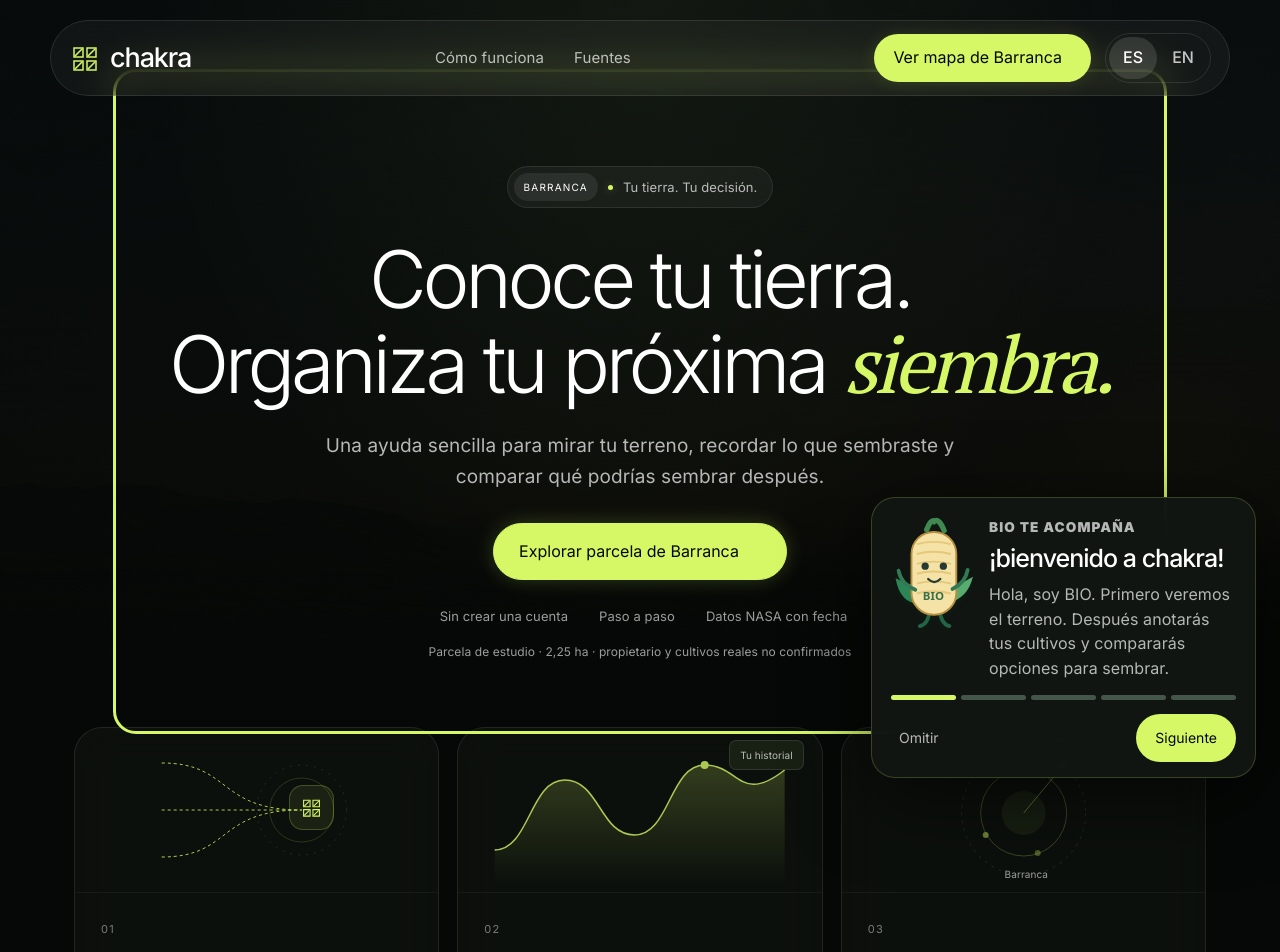
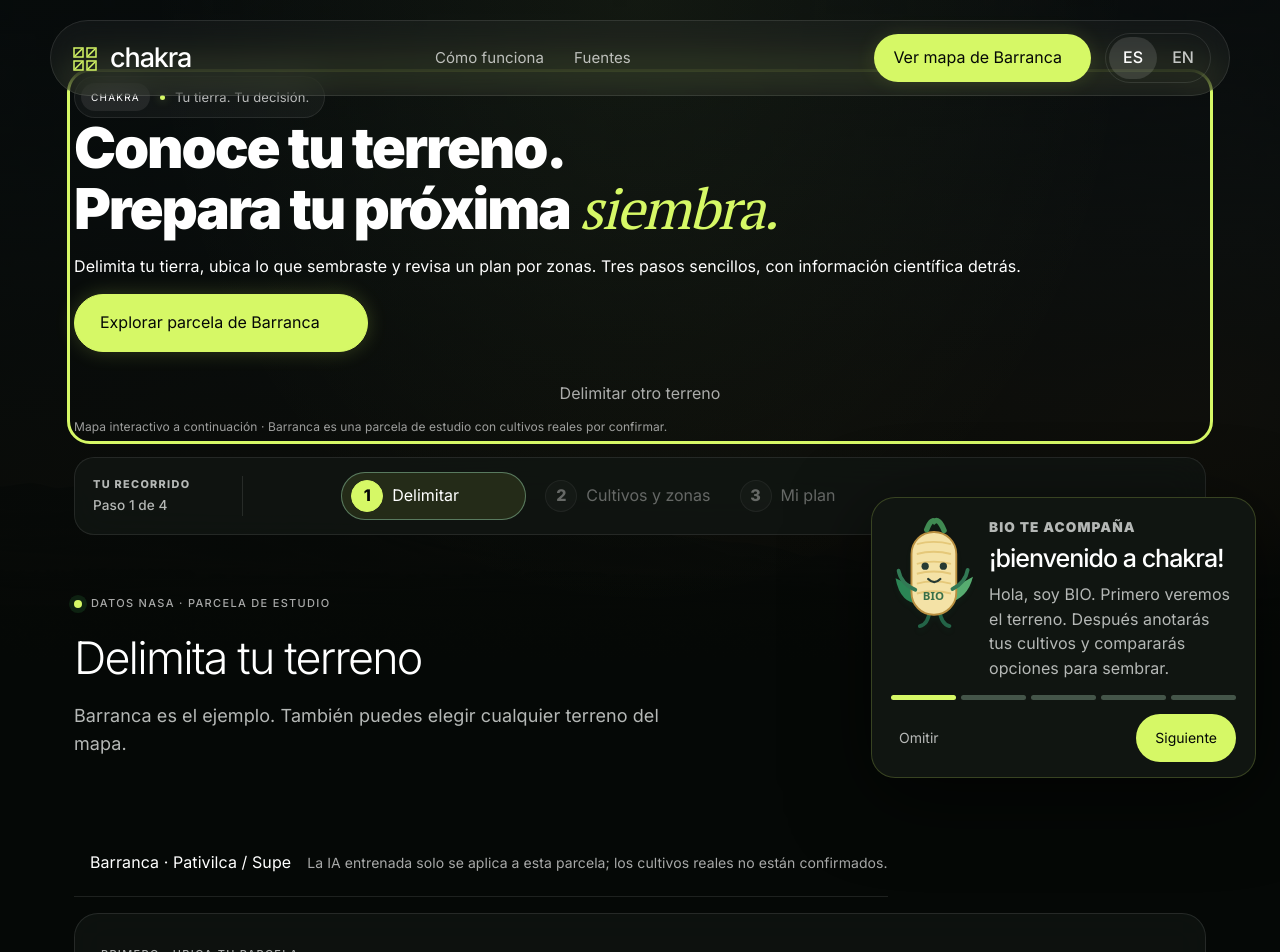
Before and after one commit to Wilder-reyes/TERRA360-AI, a React (Vite) app in the folder frontend/: page / in a window 1280 px wide. Shown: the top 952 px of the page. Built offline with nearby package versions, Linux system fonts and the light colour scheme; what iconify-icon would draw is missing.

Commit message:
refactor(chakra): make the map the home page centerpiece

```diff
--- a/frontend/src/ChakraLanding.tsx
+++ b/frontend/src/ChakraLanding.tsx
@@ -1,35 +1,18 @@
-import Icon,{ChakraMark} from './ChakraIcon'
+import Icon from './ChakraIcon'
 
 type Props={lang:'es'|'en';onStart:()=>void;onMap:()=>void}
-function MiniVisual({kind}:{kind:number}){
- return <div className={'chakra-mini chakra-mini-'+kind} aria-hidden="true">
- {kind===0?<><div className="chakra-mini-sources"><Icon name="satellite"/><Icon name="droplets"/><Icon name="sprout"/></div><svg viewBox="0 0 300 150"><path d="M55 28C125 28 110 75 195 75M55 75H195M55 122C125 122 110 75 195 75" stroke="currentColor" strokeWidth="1" strokeDasharray="3 3" fill="none"/><circle cx="195" cy="75" r="32" stroke="currentColor" fill="none" opacity=".2"/><circle cx="195" cy="75" r="45" stroke="currentColor" strokeDasharray="2 6" fill="none" opacity=".15"/></svg><div className="chakra-mini-node"><ChakraMark/></div></>:
- kind===1?<><span className="chakra-mini-note">Tu historial</span><svg viewBox="0 0 300 150"><defs><linearGradient id="chakra-wave" x1="0" y1="0" x2="0" y2="1"><stop stopColor="currentColor" stopOpacity=".25"/><stop offset="1" stopColor="currentColor" stopOpacity="0"/></linearGradient></defs><path d="M5 115C40 115 40 45 75 45S110 100 145 100 180 30 215 30 250 70 295 35V150H5Z" fill="url(#chakra-wave)"/><path d="M5 115C40 115 40 45 75 45S110 100 145 100 180 30 215 30 250 70 295 35" stroke="currentColor" strokeWidth="1.5" fill="none"/><circle cx="215" cy="30" r="4" fill="currentColor"/></svg></>:
- <><svg viewBox="0 0 300 150"><circle cx="150" cy="78" r="62" stroke="currentColor" opacity=".15" strokeDasharray="3 5" fill="none"/><circle cx="150" cy="78" r="43" stroke="currentColor" opacity=".3" fill="none"/><circle cx="150" cy="78" r="22" fill="currentColor" opacity=".08"/><path d="M150 78 190 30" stroke="currentColor" opacity=".5"/><circle cx="190" cy="30" r="4" fill="currentColor"/><circle cx="112" cy="100" r="3" fill="currentColor" opacity=".6"/><circle cx="164" cy="118" r="3" fill="currentColor" opacity=".4"/></svg><span className="chakra-radar-label"><Icon name="map-pin" size={17}/> Barranca</span></>}
- </div>
+
+/** A compact invitation: the interactive map immediately below is the hero. */
+export default function ChakraLanding({lang,onStart,onMap}:Props){
+ const es=lang==='es'
+ return <section className="chakra-landing chakra-map-intro" data-bio-target="bio-hero">
+  <div className="chakra-badge"><span className="chakra-badge-tag">CHAKRA</span><i/>{es?'Tu tierra. Tu decisión.':'Your land. Your decision.'}</div>
+  <h1>{es?<>Conoce tu terreno.<br/>Prepara tu próxima <em>siembra.</em></>:<>Explore your field.<br/>Plan your next <em>planting.</em></>}</h1>
+  <p>{es?'Delimita tu tierra, ubica lo que sembraste y revisa un plan por zonas. Tres pasos sencillos, con información científica detrás.':'Outline your field, record crops by area and review a zone-by-zone plan. Three simple steps, backed by evidence.'}</p>
+  <div className="chakra-map-intro-actions">
+   <button type="button" className="chakra-primary" onClick={onStart}>{es?'Explorar parcela de Barranca':'Explore the Barranca example'}<Icon name="arrow-right" size={18}/></button>
+   <button type="button" className="chakra-text-button" onClick={onMap}>{es?'Delimitar otro terreno':'Outline another field'}</button>
+  </div>
+  <small className="chakra-study-note">{es?'Mapa interactivo a continuación · Barranca es una parcela de estudio con cultivos reales por confirmar.':'Interactive map below · Barranca is a study parcel with actual crops yet to be confirmed.'}</small>
+ </section>
 }
-export default function ChakraLanding({lang,onStart,onMap}:Props){const es=lang==='es'
- const cards=es?[
-  ['Mira tu terreno','Consulta cómo cambió la vegetación de la parcela. Elige un mes y entiende los colores.'],
-  ['Anota lo que sembraste','Elige el cultivo y el mes que recuerdas. Tú conoces tu chacra; el satélite no reconoce tus cultivos.'],
-  ['Compara tu próxima siembra','Revisa opciones según el agua, la cobertura del terreno y tus prioridades.']
- ]:[['See your field','See how field vegetation changed. Choose a month and understand the colors.'],['Record your crops','Choose the crop and month you remember. You know your field; the satellite does not identify crops.'],['Compare your next planting','Review options based on water, soil cover and your priorities.']]
- return <div className="chakra-landing">
-  <section className="chakra-hero" data-bio-target="bio-hero">
-   <div className="chakra-badge"><span className="chakra-badge-tag">{es?'BARRANCA':'BARRANCA'}</span><i/>{es?'Tu tierra. Tu decisión.':'Your land. Your decision.'}</div>
-   <h1>{es?<>Conoce tu tierra.<br/>Organiza tu próxima <em>siembra.</em></>:<>Know your land.<br/>Plan your next <em>planting.</em></>}</h1>
-   <p>{es?'Una ayuda sencilla para mirar tu terreno, recordar lo que sembraste y comparar qué podrías sembrar después.':'A simple way to see your field, record past crops and compare what you could plant next.'}</p>
-   <button className="chakra-primary chakra-hero-cta" onClick={onStart}>{es?'Explorar parcela de Barranca':'Explore a Barranca field'}<Icon name="arrow-right"/></button>
-   <div className="chakra-trust">{(es?['Sin crear una cuenta','Paso a paso','Datos NASA con fecha']:['No account needed','Step by step','Dated NASA observations']).map(v=><span key={v}><Icon name="check" size={16}/>{v}</span>)}</div>
-   <small className="chakra-study-note">{es?'Parcela de estudio · 2,25 ha · propietario y cultivos reales no confirmados':'Study field · 2.25 ha · owner and actual crops unconfirmed'}</small>
-  </section>
-  <section className="chakra-values" aria-label={es?'Cómo te ayuda CHAKRA':'How CHAKRA helps'}>{cards.map(([title,copy],i)=><article className="chakra-glass chakra-value" key={title}><MiniVisual kind={i}/><div><span className="chakra-card-number">0{i+1}</span><h2>{title}</h2><p>{copy}</p></div></article>)}</section>
-  <section className="chakra-how" id="chakra-how"><span className="chakra-kicker">{es?'ASÍ DE SENCILLO':'KEEP IT SIMPLE'}</span><h2>{es?'De tu terreno a tus opciones.':'From your field to your options.'}</h2><p>{es?'Cuatro pasos, una pregunta a la vez.':'Four steps, one question at a time.'}</p><ol>{(es?['Ubica el terreno','Cuéntanos qué sembraste','Elige qué necesitas cuidar','Revisa tus opciones']:['Find your field','Record your crops','Choose your priorities','Review your options']).map((v,i)=><li key={v} className={i===0?'active':''}><span>{String(i+1).padStart(2,'0')}</span><strong>{v}</strong></li>)}</ol></section>
-  <section className="chakra-evidence" aria-label={es?'Lo que puedes comprobar':'What you can verify'}>
-   <article className="chakra-glass"><Icon name="calendar-days" size={25}/><h2>{es?'Datos que puedes revisar':'Data you can inspect'}</h2><p>{es?'Cada lectura muestra su fecha. Si no hay una observación válida, verás «Sin datos», nunca un valor inventado.':'Each reading has a date. Missing valid observations say “No data”, never an invented value.'}</p></article>
-   <article className="chakra-glass"><Icon name="shield-check" size={25}/><h2>{es?'La decisión sigue siendo tuya':'You remain in charge'}</h2><p>{es?'Las opciones sirven para comparar. Antes de sembrar, comprueba tu agua disponible, tu suelo y quién comprará tu cosecha.':'Options help you compare. Before planting, check water, soil and who will buy your crop.'}</p></article>
-  </section>
-  <section className="chakra-final chakra-glass"><span className="chakra-final-mark"><ChakraMark/></span><h2>{es?<>Tu próxima campaña<br/>empieza por <em>conocer.</em></>:<>Your next season<br/>starts with <em>knowing.</em></>}</h2><p>{es?'Prueba con la parcela de estudio de Barranca. No necesitas dibujar ni registrarte.':'Try the Barranca study field. No drawing or registration required.'}</p><button className="chakra-primary" onClick={onStart}>{es?'Empezar con Barranca':'Start with Barranca'}<Icon name="arrow-right"/></button><button className="chakra-text-button" onClick={onMap}>{es?'Prefiero explorar el mapa':'Explore the map first'}</button></section>
-  <section className="chakra-sources" id="chakra-sources"><span className="chakra-kicker">{es?'FUENTES CONSULTADAS · NO SON PATROCINADORES':'DATA SOURCES · NOT SPONSORS'}</span><div><a href="https://hls.gsfc.nasa.gov/" target="_blank" rel="noreferrer">NASA HLS</a><a href="https://power.larc.nasa.gov/" target="_blank" rel="noreferrer">NASA POWER</a><a href="https://gpm.nasa.gov/" target="_blank" rel="noreferrer">NASA GPM</a><a href="https://www.fao.org/4/x0490e/x0490e00.htm" target="_blank" rel="noreferrer">FAO<span className="chakra-source-grid" aria-hidden="true"><i/><i/><i/><i/></span></a></div></section>
- </div>
-}
```
